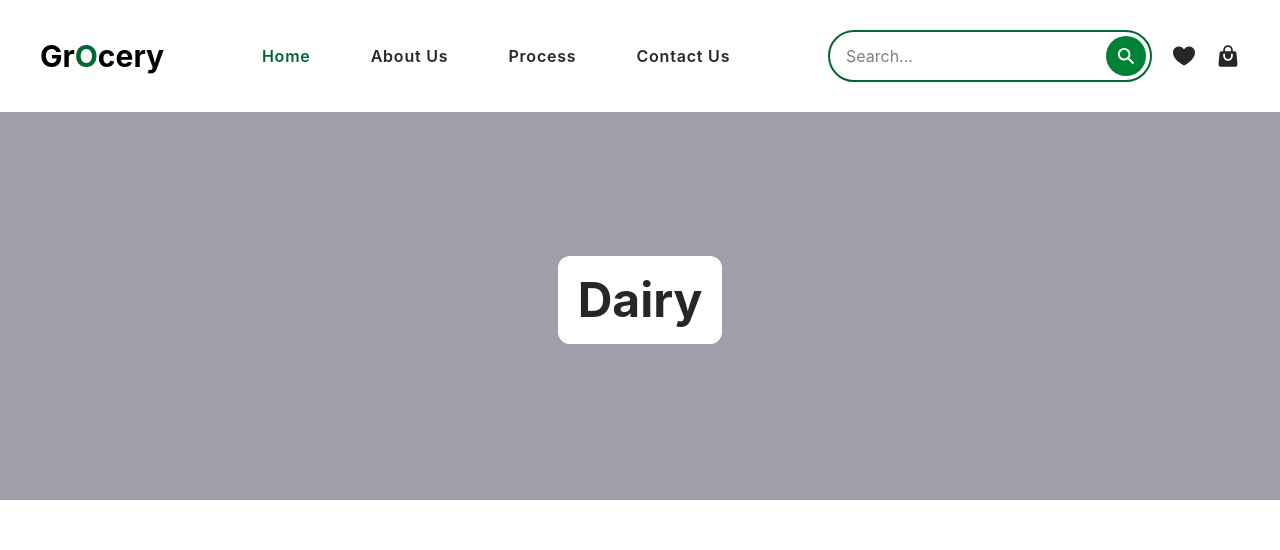
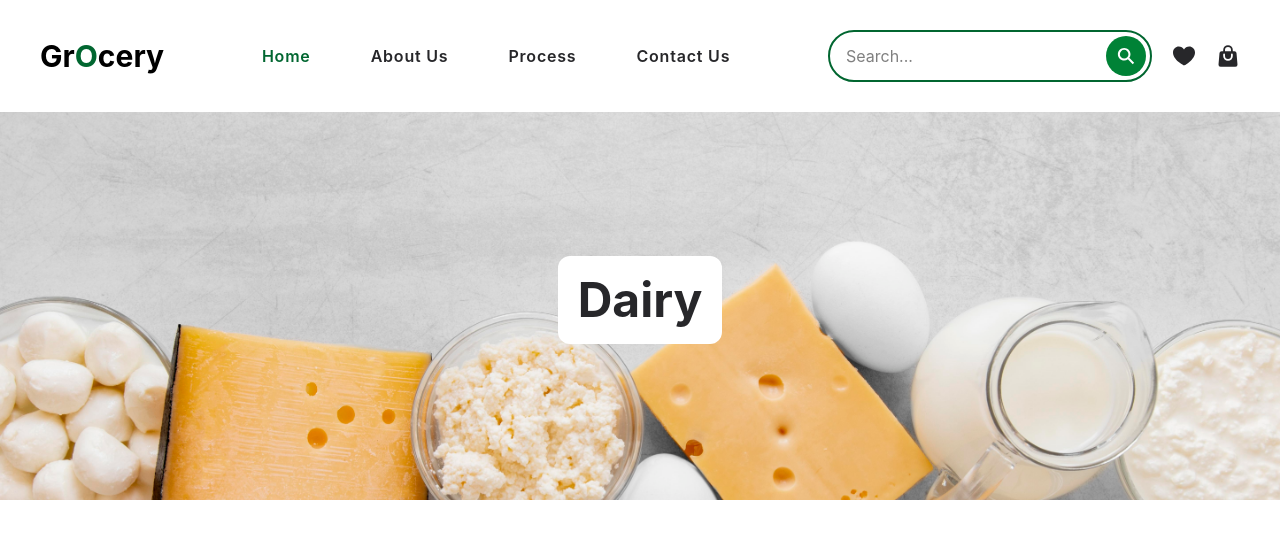
Before and after one commit to Nabeela-Kanwal/Grocery-store-react, a React (Vite) app: page /dairy in a window 1280 px wide. Shown: the top 550 px of the page. Built offline with nearby package versions, Linux system fonts and the light colour scheme.

Commit message:
dairy banner

```diff
--- a/src/components/Dairy/Dairy.jsx
+++ b/src/components/Dairy/Dairy.jsx
@@ -1,7 +1,8 @@
 import CategoryPage from "../CategoryPage/CategoryPage";
+import bgDairy from "../../assets/dairy-banner.jpg";
 
 const Dairy = () => {
-  return <CategoryPage categories="Dairy" />;
+  return <CategoryPage categories="Dairy" bgImage={bgDairy} />;
 };
 
 export default Dairy;
```
